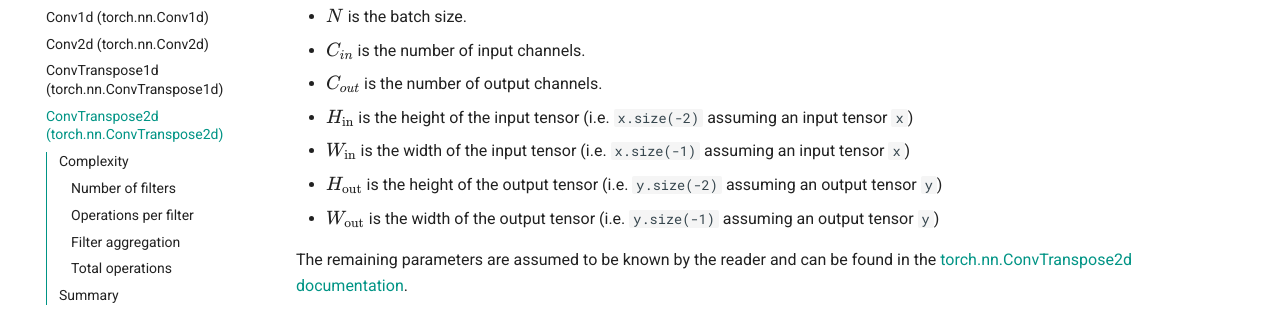
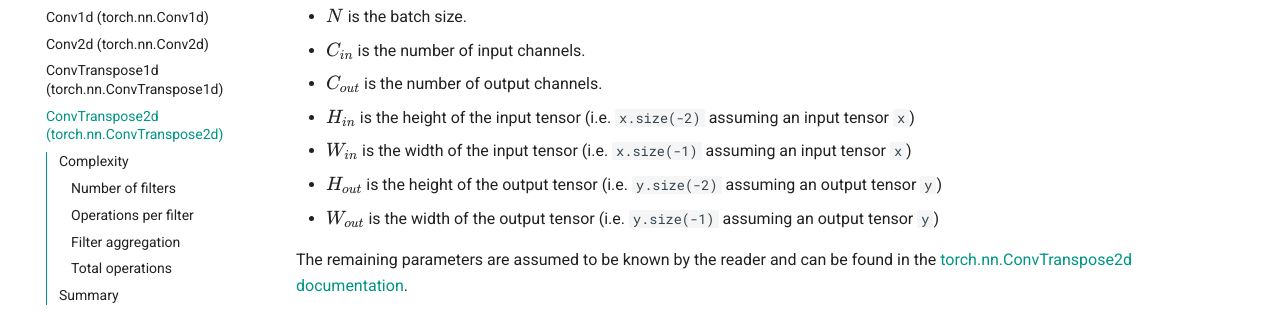
Before and after one commit to eagomez2/moduleprofiler, an MkDocs documentation site: the page built from docs/modules/convtranspose2d.md, in a window 1280 px wide and 900 px high, scrolled down 501 px. Shown: the part 154-471 px from the top of the window. Built offline with MkDocs 1.6.1 and Material for MkDocs 9.7.7, drawn with Linux system fonts in a browser that asks for light colours.

Commit message:
Update ConvTranspose2d docs

```diff
--- a/docs/modules/convtranspose2d.md
+++ b/docs/modules/convtranspose2d.md
@@ -24,10 +24,10 @@ Where
 * $N$ is the batch size.
 * $C_{in}$ is the number of input channels.
 * $C_{out}$ is the number of output channels.
-* $H_{\text{in}}$ is the height of the input tensor (i.e. `x.size(-2)` assuming an input tensor `x`)
-* $W_{\text{in}}$ is the width of the input tensor (i.e. `x.size(-1)` assuming an input tensor `x`)
-* $H_{\text{out}}$ is the height of the output tensor (i.e. `y.size(-2)` assuming an output tensor `y`)
-* $W_{\text{out}}$ is the width of the output tensor (i.e. `y.size(-1)` assuming an output tensor `y`)
+* $H_{in}$ is the height of the input tensor (i.e. `x.size(-2)` assuming an input tensor `x`)
+* $W_{in}$ is the width of the input tensor (i.e. `x.size(-1)` assuming an input tensor `x`)
+* $H_{out}$ is the height of the output tensor (i.e. `y.size(-2)` assuming an output tensor `y`)
+* $W_{out}$ is the width of the output tensor (i.e. `y.size(-1)` assuming an output tensor `y`)
 
 The remaining parameters are assumed to be known by the reader and can be found in the <a href="https://pytorch.org/docs/stable/generated/torch.nn.ConvTranspose2d.html" target="_blank">torch.nn.ConvTranspose2d documentation</a>.
 
```
